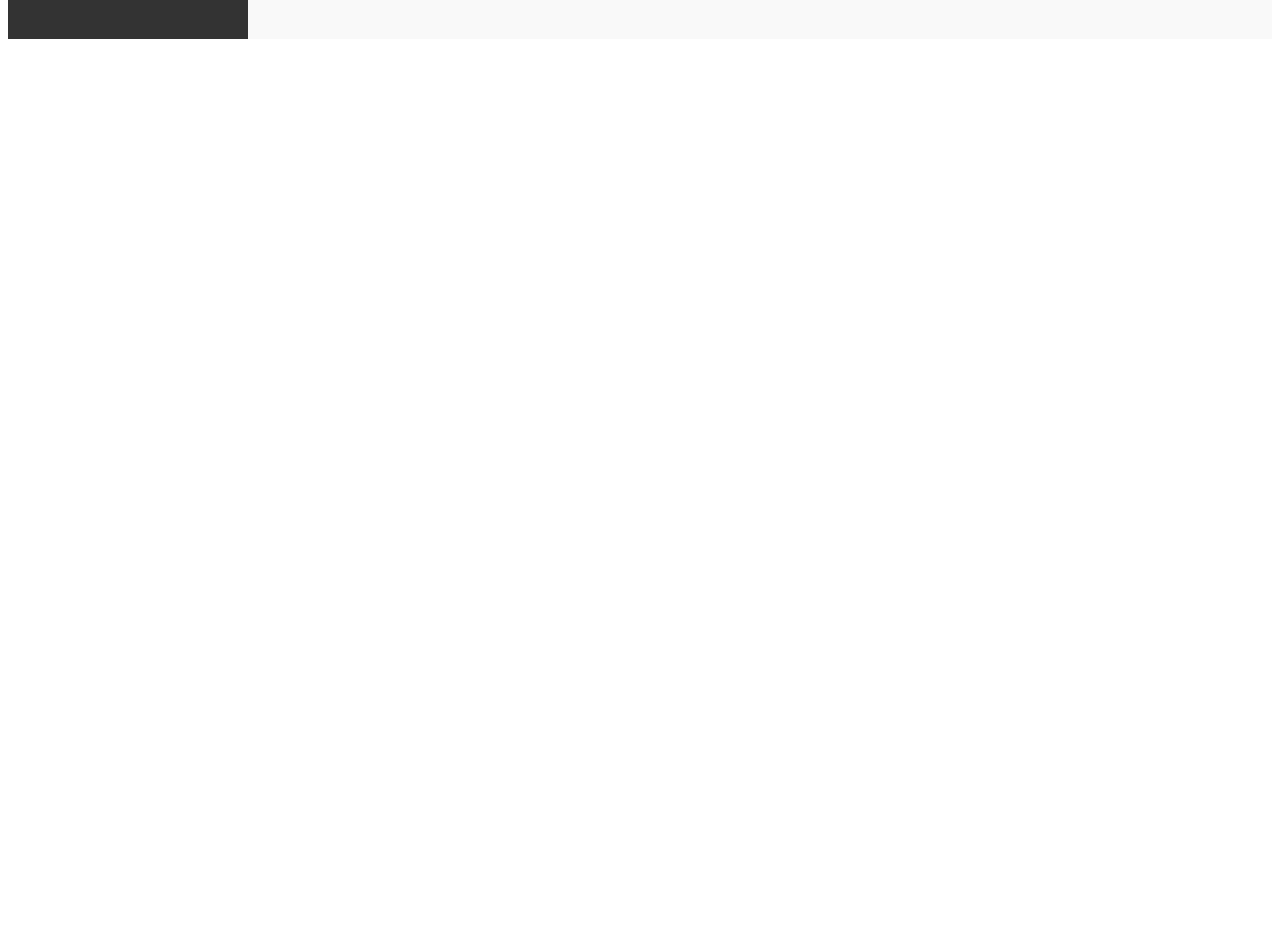
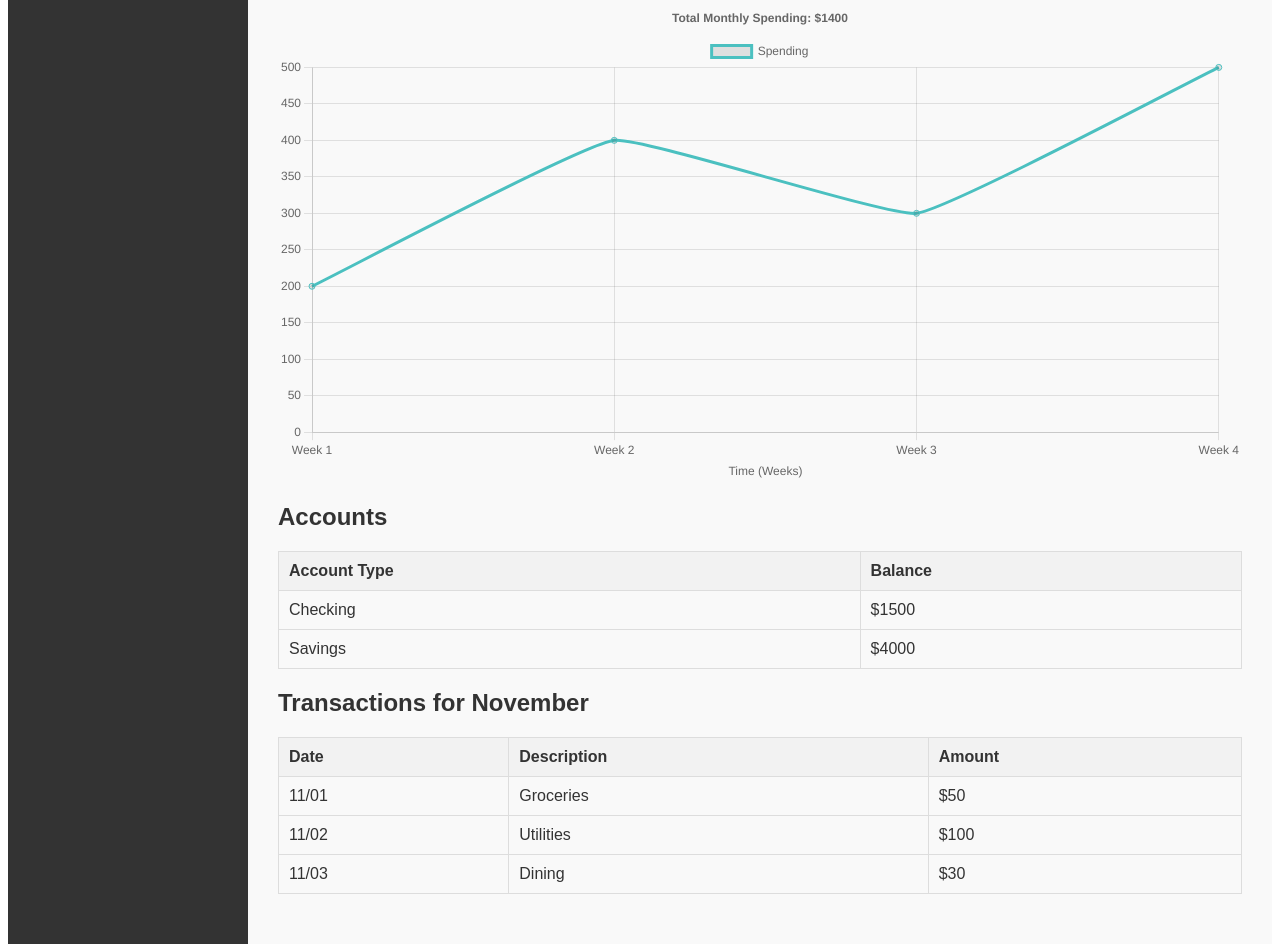
Before and after one commit to Ibaqu/PersonalFinanceApp, a React (Create React App) app in the folder client/: page / in a window 1280 px wide. Shown: the part 276-1228 px from the top of the page. Before the commit the page ends 800 px from the top, so only its background shows below. Built offline with nearby package versions, Linux system fonts and the light colour scheme; no server answers.

Commit message:
Add charts to Dashboard Components

```diff
--- a/client/src/App.css
+++ b/client/src/App.css
@@ -93,3 +93,24 @@ main {
 .transaction-table td {
     color: #333;
 }
+
+/* Table Styles */
+table {
+    width: 100%;
+    border-collapse: collapse;
+    margin-bottom: 20px;
+}
+
+table th, table td {
+    padding: 10px;
+    border: 1px solid #ddd;
+    text-align: left;
+}
+
+table th {
+    background-color: #f2f2f2;
+}
+
+table tr:hover {
+    background-color: #f9f9f9;
+}
--- a/client/src/App.js
+++ b/client/src/App.js
@@ -7,7 +7,7 @@ import './App.css';
 
 function App() {
     const [message, setMessage] = useState("");
-    const [page, setPage] = useState("Dashboard"); // New state to track current page
+    const [page, setPage] = useState("Dashboard");
 
     useEffect(() => {
         fetch("/api/message")
@@ -20,7 +20,7 @@ function App() {
         <div className="App">
             <Header />
             <div className="dashboard-layout">
-                <Sidebar setPage={setPage} /> {/* Pass setPage to Sidebar */}
+                <Sidebar setPage={setPage} /> {}
                 <main className="main-content">
                     {page === "Dashboard" && <DashboardComponent />}
                     {page === "Spending" && <SpendingComponent />}
--- /dev/null
+++ b/client/src/components/AccountsTable.js
@@ -0,0 +1,34 @@
+import React from 'react';
+
+function AccountsTable() {
+
+    // Sample account data
+    const accounts = [
+        { type: 'Checking', balance: 1500 },
+        { type: 'Savings', balance: 4000 }
+    ];
+
+    return (
+        <div>
+            <h2>Accounts</h2>
+            <table>
+                <thead><tr><th>Account Type</th><th>Balance</th></tr></thead>
+                <tbody>
+                {
+                    // Iterate through the `accounts` array using map
+                    accounts.map(account => (
+                        // Apply value of account array into each row
+                            <tr>
+                                <td>{account.type}</td>
+                                <td>${account.balance}</td>
+                            </tr>
+                        )
+                    )
+                }
+                </tbody>
+            </table>
+        </div>
+    );
+}
+
+export default AccountsTable;
--- /dev/null
+++ b/client/src/components/CurrentSpendChart.js
@@ -0,0 +1,42 @@
+import React from 'react';
+import { Line } from 'react-chartjs-2';
+import { Chart as ChartJS, CategoryScale, LinearScale, PointElement, LineElement, Title, Tooltip, Legend } from 'chart.js';
+ChartJS.register(CategoryScale, LinearScale, PointElement, LineElement, Title, Tooltip, Legend);
+
+function CurrentSpendChart() {
+    // Sample data for line chart
+    const data = {
+        labels: ['Week 1', 'Week 2', 'Week 3', 'Week 4'],
+        datasets: [
+            {
+                label: 'Spending',
+                data: [200, 400, 300, 500],
+                fill: false,
+                borderColor: 'rgb(75, 192, 192)',
+                tension: 0.1
+            }
+        ]
+    };
+
+    // Add scales and the total spending
+    const options = {
+        scales: {
+            y: { beginAtZero: true },
+            x: { title: { display: true, text: 'Time (Weeks)' } }
+        },
+        plugins: {
+            title: {
+                display: true,
+                text: 'Total Monthly Spending: $1400'   // TODO : Update dynamically
+            }
+        }
+    };
+
+    return (
+        <div>
+            <Line data={data} options={options} />
+        </div>
+    );
+}
+
+export default CurrentSpendChart;
--- a/client/src/components/DashboardComponent.js
+++ b/client/src/components/DashboardComponent.js
@@ -1,7 +1,15 @@
+import React from 'react';
+import CurrentSpendChart from './CurrentSpendChart';
+import AccountsTable from './AccountsTable';
+import TransactionsList from './TransactionsList';
+
 function DashboardComponent() {
     return (
         <div>
-            <h1>DASHBOARD COMPONENT</h1>
+            <h1>Dashboard</h1>
+            <CurrentSpendChart />
+            <AccountsTable />
+            <TransactionsList />
         </div>
     );
 }
--- /dev/null
+++ b/client/src/components/TransactionsList.js
@@ -0,0 +1,35 @@
+import React from 'react';
+
+function TransactionsList() {
+
+    // Sample transaction data
+    const transactions = [
+        { id: 1, date: '11/01', name: 'Groceries', amount: 50 },
+        { id: 2, date: '11/02', name: 'Utilities', amount: 100 },
+        { id: 3, date: '11/03', name: 'Dining', amount: 30 }
+    ];
+
+    return (
+        <div>
+            <h2>Transactions for November</h2>
+            <table>
+                <thead><tr><th>Date</th><th>Description</th><th>Amount</th></tr></thead>
+                <tbody>
+                {
+                    // Iterate through the `transactions` array using map
+                    transactions.map((transaction) => (
+                        // Apply value of each transaction
+                        <tr key={transaction.id}>
+                            <td>{transaction.date}</td>
+                            <td>{transaction.name}</td>
+                            <td>${transaction.amount}</td>
+                        </tr>
+                    ))
+                }
+                </tbody>
+            </table>
+        </div>
+    );
+}
+
+export default TransactionsList;
```
Also changed, not shown: client/src/components/MainContent.js (deleted, +0 -14 lines), client/src/components/TransactionList.js (deleted, +0 -30 lines).
